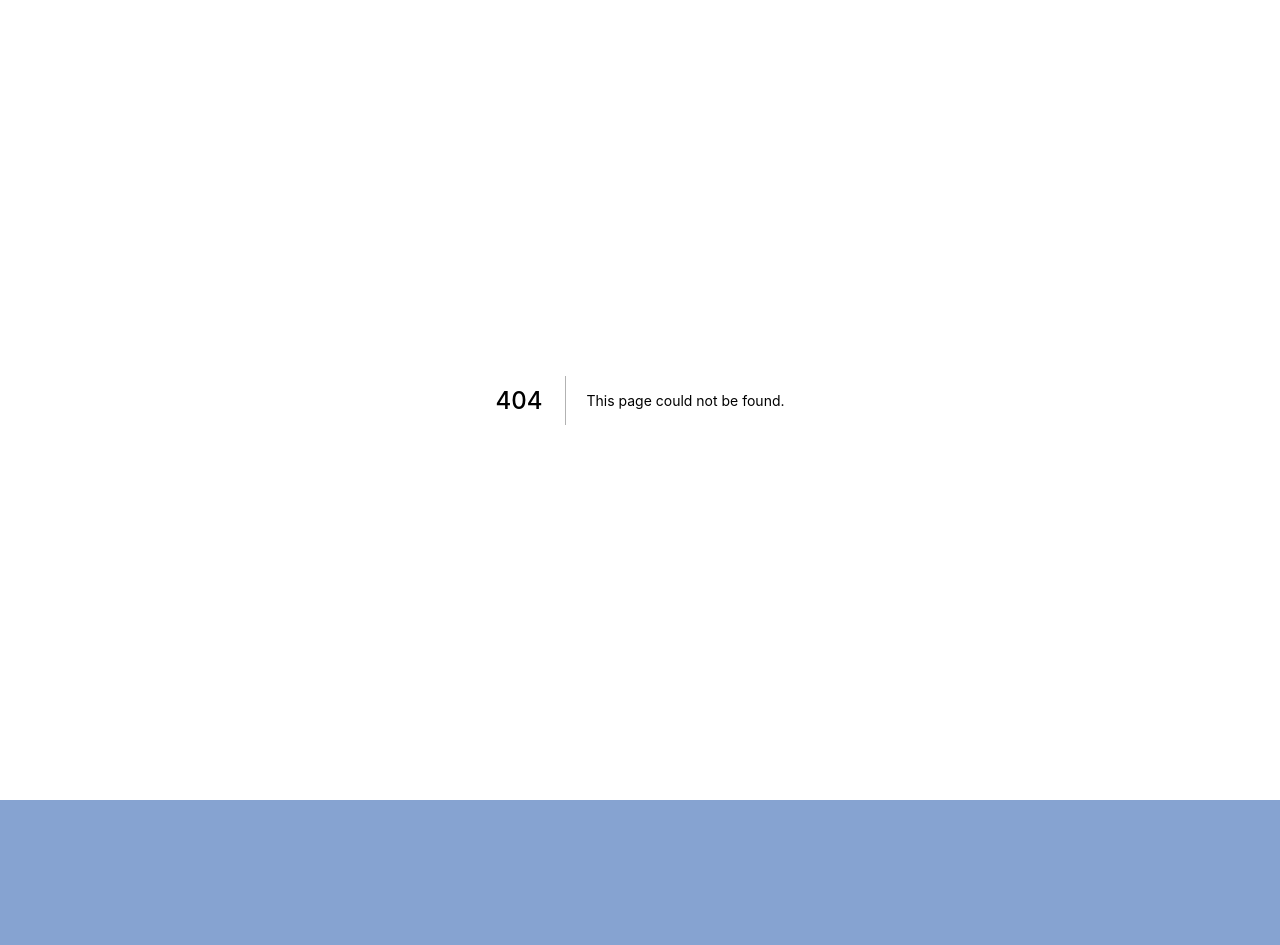
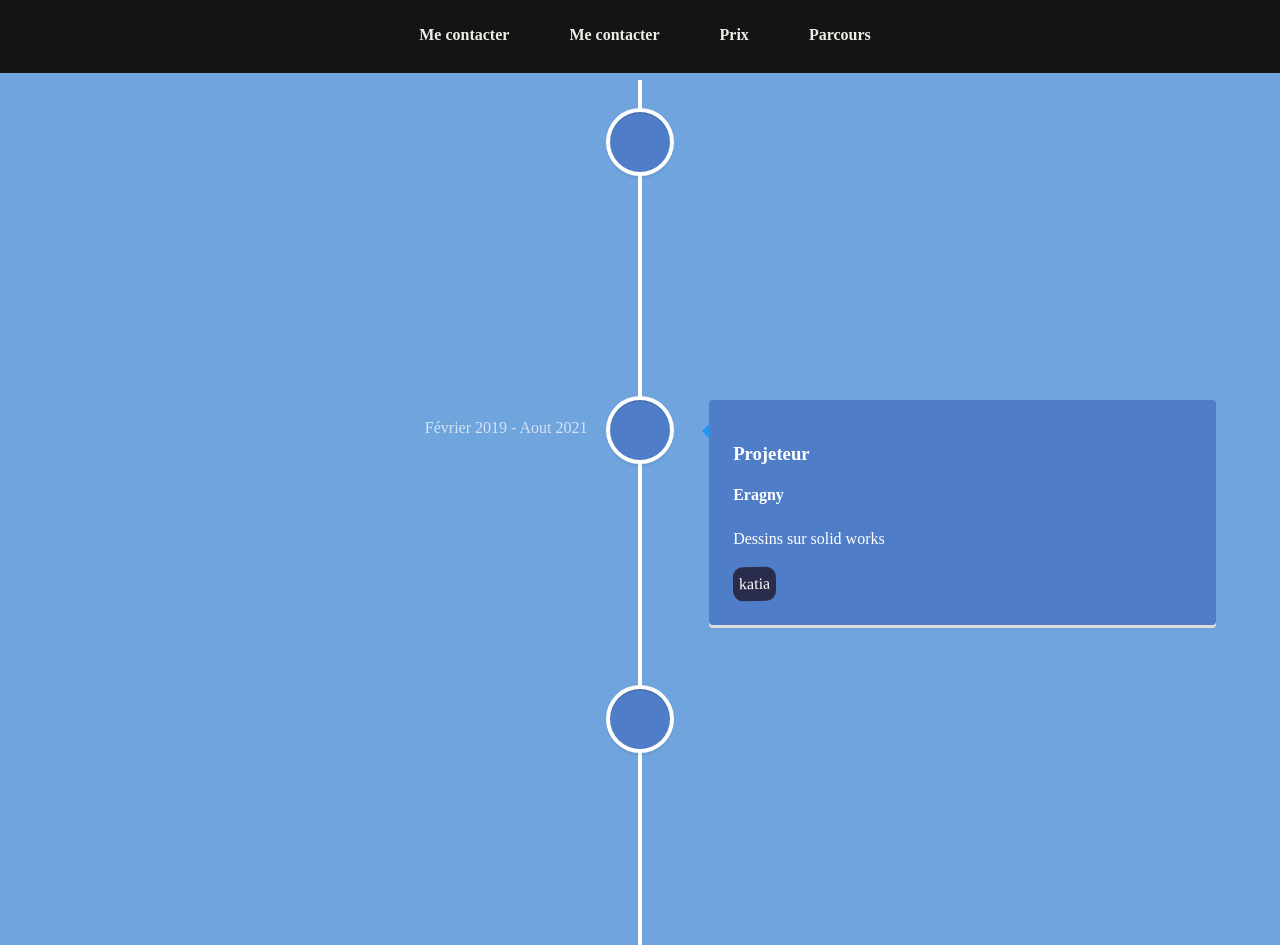
Before and after one commit to NiotoMOto/joel-projeteur, a Next.js app: page /parcours in a window 1280 px wide. Before the commit this address had no page. Before the commit the page ends 800 px from the top, so only its background shows below. Built offline with nearby package versions, Linux system fonts and the light colour scheme; a web font is replaced by a local one.

Commit message:
feat: some works on the parcours

```diff
--- a/components/Header.tsx
+++ b/components/Header.tsx
@@ -8,33 +8,38 @@ export const Header = () => {
     <>
       <div className={styles.mobileMenu}>
         <Menu>
-          <Link href="/contact">
+          <Link passHref href="/contact">
             <a> Me contacter</a>
           </Link>
-          <Link href="/tarification">
+          <Link passHref href="/prix">
             <a> Prix</a>
           </Link>
-          <Link href="/histoire">
-            <a> Un peu d'histoire</a>
+          <Link passHref href="/parcours">
+            <a> Parour</a>
           </Link>
         </Menu>
       </div>
       <div className={styles.desktopMenu}>
         <nav className={styles.nav}>
           <ul className={styles.navList}>
-            <Link href="/contact">
+            <Link passHref href="/">
               <li className={styles.navItem}>
                 <a className={styles.navLink}> Me contacter</a>
               </li>
             </Link>
-            <Link href="/tarification">
+            <Link passHref href="/contact">
+              <li className={styles.navItem}>
+                <a className={styles.navLink}> Me contacter</a>
+              </li>
+            </Link>
+            <Link passHref href="/prix">
               <li className={styles.navItem}>
                 <a className={styles.navLink}> Prix</a>
               </li>
             </Link>
-            <Link href="/histoire">
+            <Link passHref href="/parcours">
               <li className={styles.navItem}>
-                <a className={styles.navLink}> Un peu d'histoire</a>
+                <a className={styles.navLink}> Parcours</a>
               </li>
             </Link>
           </ul>
--- a/components/Layout.tsx
+++ b/components/Layout.tsx
@@ -1,16 +1,28 @@
 import React from "react";
 import { Header } from "./Header";
+import classnames from "classnames";
 import styles from "../styles/Layout.module.css";
 
 type LayoutProps = {
   children: React.ReactChild;
+  noPadding?: boolean;
 };
 
-export const Layout = ({ children }: LayoutProps) => {
+export const Layout = ({ children, noPadding }: LayoutProps) => {
   return (
-    <div className={styles.layoutContainer}>
+    <div
+      className={classnames(styles.layoutContainer, styles.noPadding, {
+        [styles.noPadding]: noPadding,
+      })}
+    >
       <Header />
-      {children}
+      <div
+        className={classnames(styles.layoutContent, styles.noPadding, {
+          [styles.noPadding]: noPadding,
+        })}
+      >
+        {children}
+      </div>
     </div>
   );
 };
--- /dev/null
+++ b/components/TimeLine.tsx
@@ -0,0 +1,52 @@
+import React, { useState } from "react";
+import styles from "../styles/TimeLine.module.css";
+import {
+  VerticalTimeline,
+  VerticalTimelineElement,
+} from "react-vertical-timeline-component";
+import "react-vertical-timeline-component/style.min.css";
+
+type Item = {
+  title: string;
+  subTitle?: string;
+  text: string;
+  dates: string;
+  skills?: string[];
+  id: number;
+};
+
+type TimeLineProps = {
+  items: Item[];
+  onClickSkill: (skill: string) => any;
+};
+export const TimeLine = ({ items, onClickSkill }: TimeLineProps) => {
+  return (
+    <VerticalTimeline>
+      {items.map((item) => (
+        <VerticalTimelineElement
+          key={item.id}
+          className={styles.container}
+          contentStyle={{ background: "#4f7dc7", color: "#fff" }}
+          contentArrowStyle={{ borderRight: "7px solid  rgb(33, 150, 243)" }}
+          date="Février 2019 - Aout 2021"
+          iconStyle={{ background: "#4f7dc7", color: "#fff" }}
+        >
+          <h3 className={styles.title}>{item.title}</h3>
+          <h4 className={styles.subtitle}>{item.subTitle}</h4>
+          <p>{item.text}</p>
+          <p>
+            {item?.skills?.map((skill) => (
+              <span
+                key={skill}
+                onClick={() => onClickSkill(skill)}
+                className={styles.skill}
+              >
+                {skill}{" "}
+              </span>
+            ))}
+          </p>
+        </VerticalTimelineElement>
+      ))}
+    </VerticalTimeline>
+  );
+};
--- /dev/null
+++ b/pages/parcours.tsx
@@ -0,0 +1,76 @@
+import React, { useState } from "react";
+import { TimeLine } from "../components/TimeLine";
+import { Layout } from "../components/Layout";
+import some from "lodash/some";
+
+export default function Parcours() {
+  const items = [
+    {
+      title: "Projeteur",
+      dates: "Janvier 2019 - Aout 2021",
+      subTitle: "Eragny",
+      text: "Dessins sur solid works",
+      skills: ["solidworks", "excel", "autocad"],
+      id: 1,
+    },
+    {
+      title: "Projeteur",
+      dates: "Janvier 2019 - Aout 2021",
+      subTitle: "Eragny",
+      text: "Dessins sur solid works",
+      skills: ["katia"],
+      id: 2,
+    },
+    {
+      title: "Projeteur",
+      dates: "Janvier 2019 - Aout 2021",
+      subTitle: "Eragny",
+      text: "Dessins sur solid works",
+      skills: ["solidworks", "thermodynamic des fluildes"],
+      id: 3,
+    },
+  ];
+  const [currentSkils, setCurretnItems] = useState(items);
+  const [skillFiltred, setSkillFiltred] = useState<string[]>([]);
+
+  const updatedTimeLine = (sills: string[]) => {
+    const filtredItems = items.filter((item) => {
+      return sills.reduce((acc: boolean, s) => {
+        return item.skills.includes(s) && acc;
+      }, true);
+    });
+    setCurretnItems(filtredItems);
+  };
+
+  const onClickSkill = (skill: string) => {
+    if (!skillFiltred.includes(skill)) {
+      const newSkills = [...skillFiltred, skill];
+      setSkillFiltred(newSkills);
+      updatedTimeLine(newSkills);
+    } else {
+      removeSkill(skill);
+    }
+  };
+
+  const removeSkill = (skill: string) => {
+    const newSkills = skillFiltred.filter((s) => s !== skill);
+    setSkillFiltred(newSkills);
+    updatedTimeLine(newSkills);
+  };
+
+  return (
+    <Layout>
+      <div>
+        <h1>Mon parcours</h1>
+        <div>
+          {skillFiltred.map((skill) => (
+            <span key={skill} onClick={() => removeSkill(skill)}>
+              {skill}
+            </span>
+          ))}
+        </div>
+        <TimeLine onClickSkill={onClickSkill} items={currentSkils} />
+      </div>
+    </Layout>
+  );
+}
--- a/styles/Header.module.css
+++ b/styles/Header.module.css
@@ -12,11 +12,12 @@
 
 .desktopMenu,
 .mobileMenu {
-  position: absolute;
+  position: fixed;
+  z-index: 2;
   left: 0;
   top: 0;
   width: 100%;
-  height: 70px;
+  height: 73px;
   line-height: 70px;
   background: var(--black);
   color: var(--white);
--- a/styles/Layout.module.css
+++ b/styles/Layout.module.css
@@ -1,4 +1,13 @@
 .layoutContainer {
   padding: 0;
   margin: 0;
+  padding-top: 72px;
 }
+
+.content {
+  padding: 10px;
+}
+
+.noPadding {
+  padding: 0;
+}
--- /dev/null
+++ b/styles/TimeLine.module.css
@@ -0,0 +1,12 @@
+.container {
+}
+
+.skill {
+  background: var(--accent-dark); /* orange */
+  padding: 4px 6px; /* on gonfle le bloc 7px en haut+bas 9px en droite+gauche*/
+  border-radius: 10px; /* 4 coins arrondis */
+  display: inline-block; /* indispensable pour la transformation */
+  transform: rotate(-1deg); /* on tourne */
+  margin-right: 7px;
+  cursor: pointer;
+}
--- a/styles/globals.css
+++ b/styles/globals.css
@@ -32,11 +32,12 @@ a {
 }
 
 :root {
-  --main-bg-color: #86a3d1;
-  --secondary-bg-color: #545454;
+  --main-bg-color: #70a4dd;
+  --secondary-bg-color: #5b5ca7;
   --main-font-color: #141414;
-  --accent: #4f7dc7;
+  --accent: #9d959e;
+  --accent-dark: #292c4a;
   --red: #e73737;
-  --white: #fff;
+  --white: #edede8;
   --black: #141414;
 }
```
Also changed, not shown: package.json (+10 -2 lines), pages/index.tsx (+8 -2 lines), pages/prix.tsx (added, +10 -0 lines), styles/Home.module.css (+15 -2 lines), 2 other files (tests, documents, lock files or other folders).
